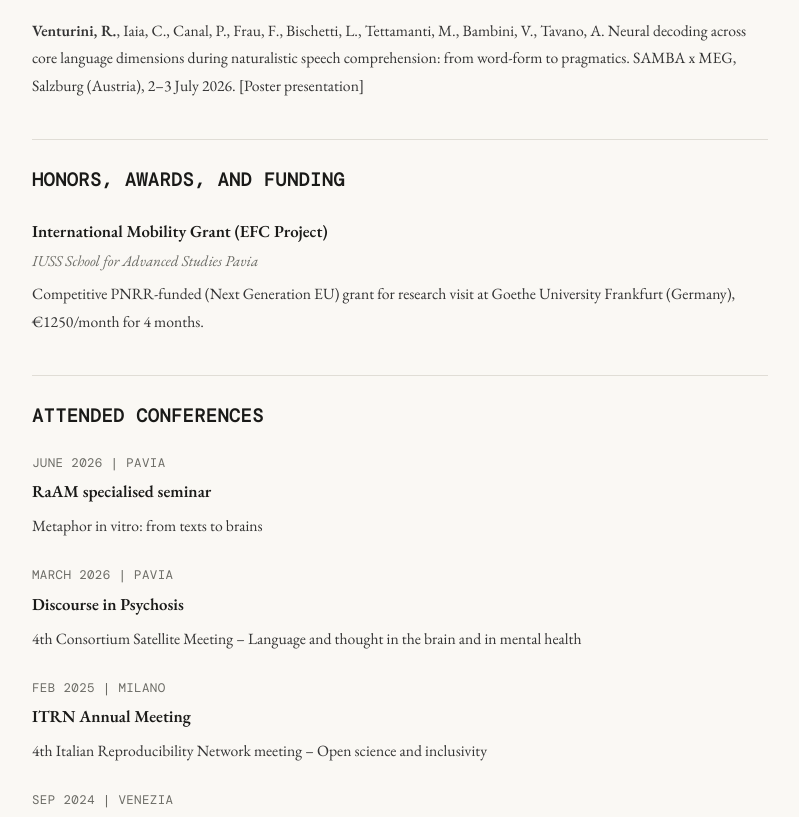
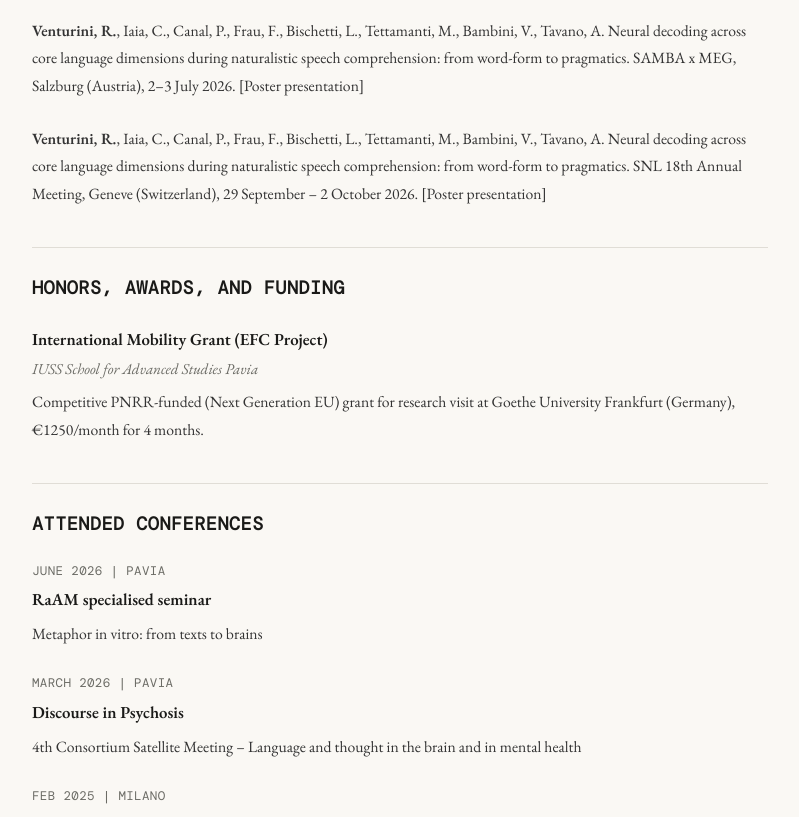
Before and after one commit to riccardoventurini/riccardoventurini.github.io, a plain HTML site: page cv_venturini.html in a window 1280 px wide. Shown: the part 4380-5197 px from the top of the page, without its empty margins (240-1039 px from the left). Drawn offline with nearby package versions, Linux system fonts and the light colour scheme; a web font is replaced by a local one.

Commit message:
Add new conference entry and format updates
Added a new poster presentation entry for the SNL 18th Annual Meeting and adjusted formatting.

```diff
--- a/cv_venturini.html
+++ b/cv_venturini.html
@@ -331,6 +331,11 @@
       <div class="entry">
         <div class="desc"><strong>Venturini, R.</strong>, Iaia, C., Canal, P., Frau, F., Bischetti, L., Tettamanti, M., Bambini, V., Tavano, A. Neural decoding across core language dimensions during naturalistic speech comprehension: from word-form to pragmatics. SAMBA x MEG, Salzburg (Austria), 2–3 July 2026. [Poster presentation]</div>
       </div>
+
+      <div class="entry">
+        <div class="desc"><strong>Venturini, R.</strong>, Iaia, C., Canal, P., Frau, F., Bischetti, L., Tettamanti, M., Bambini, V., Tavano, A. Neural decoding across core language dimensions during naturalistic speech comprehension: from word-form to pragmatics. SNL 18th Annual Meeting, Geneve (Switzerland), 29 September – 2 October 2026. [Poster presentation]</div>
+      </div>
+
     </div>
 
     <!-- ============ HONORS, AWARDS, AND FUNDING ============ -->
```
